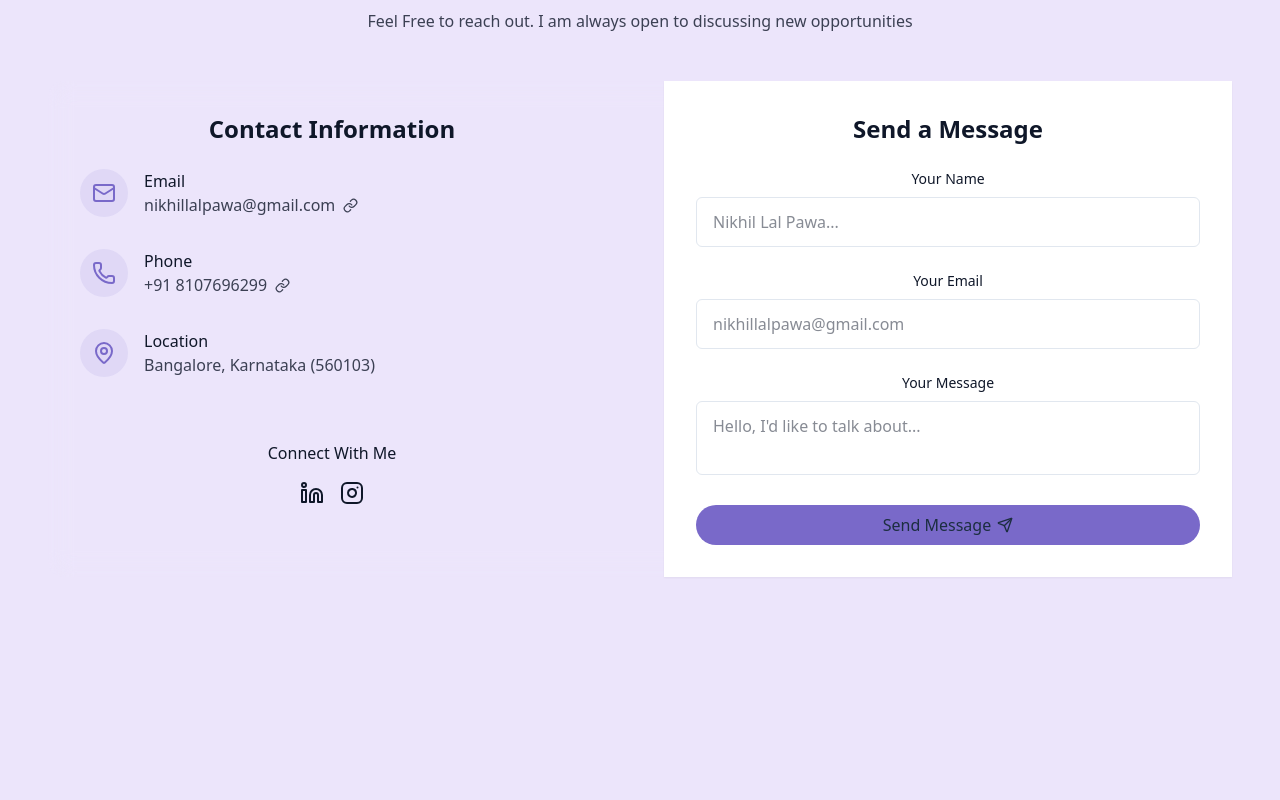
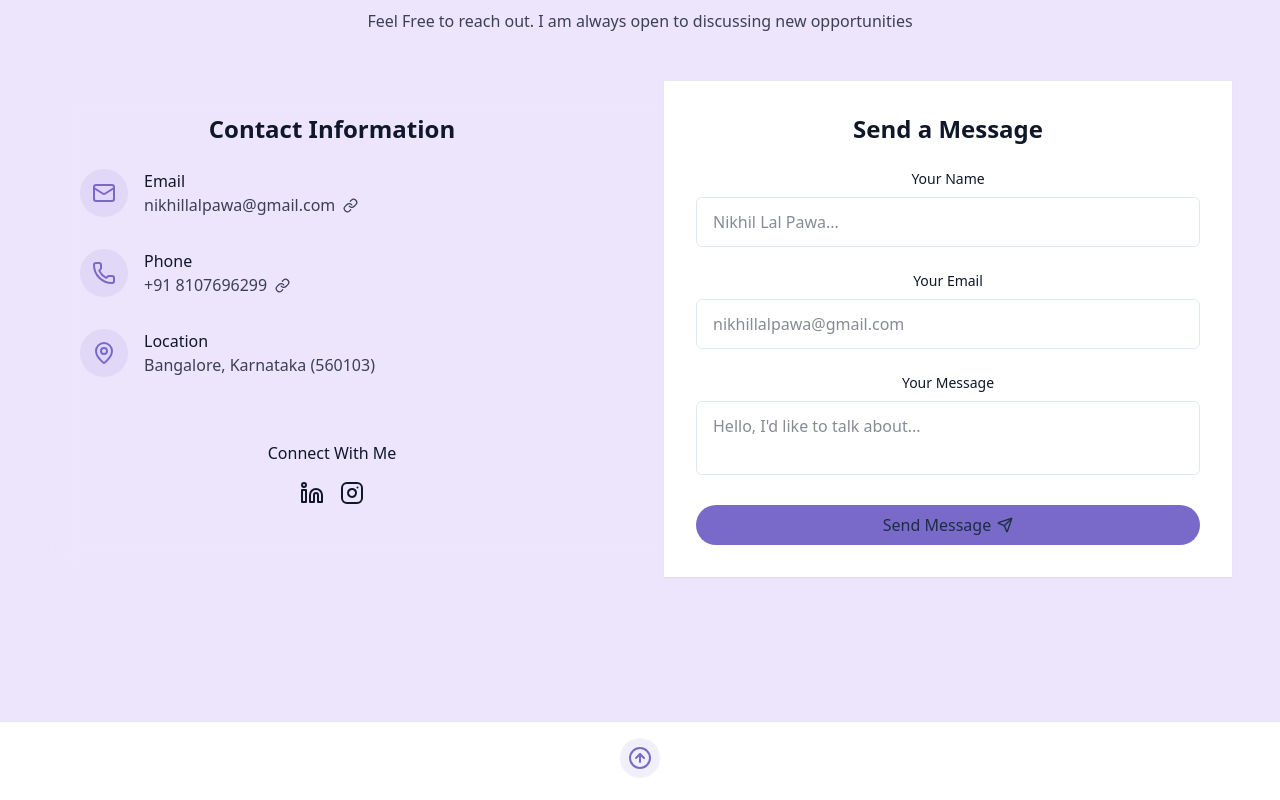
Before and after one commit to kurama199/portfolio, a React (Vite) app: page / in a window 1280 px wide. Shown: the part 3949-4749 px from the top of the page. Before the commit the page ends 4622 px from the top, so only its background shows below. Built offline with nearby package versions, Linux system fonts and the light colour scheme.

Commit message:
0812-8:55PM added footer

```diff
--- a/src/Pages/Home.tsx
+++ b/src/Pages/Home.tsx
@@ -7,6 +7,7 @@ import { AboutSection } from "@/components/AboutSection";
 import { SkillsSection } from "@/components/SkillsSection";
 import { ProjectSection } from "@/components/ProjectSection";
 import { ContactSection } from "@/components/ContactSection";
+import { Footer } from "@/components/Footer";
 
 export const Home = () => {
   const [isDarkMode, setIsDarkMode] = useState<boolean>(true);
@@ -22,8 +23,7 @@ export const Home = () => {
         <ProjectSection />
         <ContactSection />
       </main>
-      {/* Main Content */}
-      {/* Footer */}
+      <Footer />
     </div>
   );
 };
--- /dev/null
+++ b/src/components/Footer.tsx
@@ -0,0 +1,15 @@
+import { navData } from "@/utils/utils";
+import { ArrowUpCircle } from "lucide-react";
+
+export const Footer = () => {
+  return (
+    <footer className="p-4 px-4 bg-card relative border-t border-border mt-12 flex-wrap justify-between items-center ">
+      <a
+        href={`#${navData.Home}`}
+        className="p-2 rounded-full bg-primary/10 hover:bg-primary/50 text-primary inline-block"
+      >
+        <ArrowUpCircle />
+      </a>
+    </footer>
+  );
+};
```
